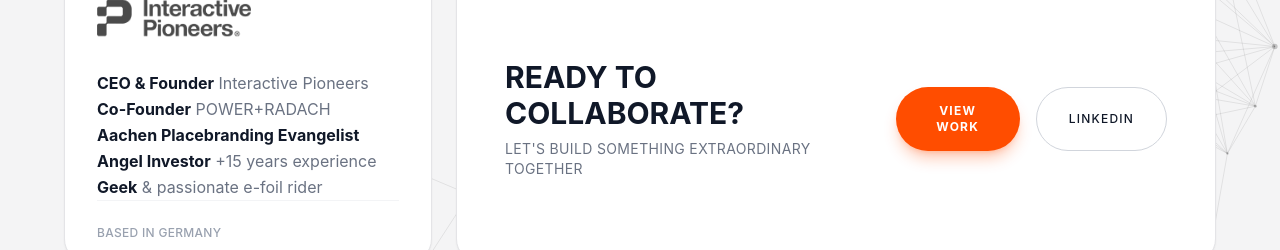
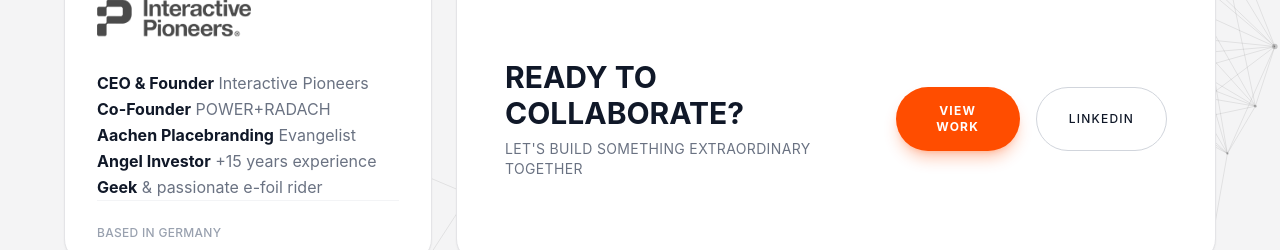
Before and after one commit to CarloMatic/carlomatic_com, a React (Vite) app: page /#/ in a window 1280 px wide. Shown: the part 437-687 px from the top of the page. Built offline with nearby package versions, Linux system fonts and the light colour scheme.

Commit message:
content: Style Evangelist as normal weight

```diff
--- a/src/components/Hero.tsx
+++ b/src/components/Hero.tsx
@@ -14,7 +14,8 @@
             nerdDesc: 'Deep Dives in AI, Crypto, Chips & Global Markets',
             ceoFounder: 'CEO & Founder',
             coFounder: 'Co-Founder',
-            placebranding: 'Aachen Placebranding Evangelist',
+            placebranding: 'Aachen Placebranding',
+            evangelist: 'Evangelist',
             angelInvestor: 'Angel Investor',
             experience: '+15 years experience',
             geek: 'Geek',
@@ -31,7 +32,8 @@
             nerdDesc: 'Deep Dives in KI, Krypto, Chips & Globale Märkte',
             ceoFounder: 'CEO & Gründer',
             coFounder: 'Gesellschafter',
-            placebranding: 'Aachen Placebranding Evangelist',
+            placebranding: 'Aachen Placebranding',
+            evangelist: 'Evangelist',
             angelInvestor: 'Angel Investor',
             experience: '+15 Jahre Erfahrung',
             geek: 'Geek',
@@ -140,7 +142,7 @@
                     <p className="text-gray-500 leading-relaxed text-base group-hover:text-black transition-colors duration-300">
                         <span className="text-gray-900 font-bold">{content[language].ceoFounder}</span> Interactive Pioneers <br />
                         <span className="text-gray-900 font-bold">{content[language].coFounder}</span> POWER+RADACH <br />
-                        <span className="text-gray-900 font-bold">{content[language].placebranding}</span> <br />
+                        <span className="text-gray-900 font-bold">{content[language].placebranding}</span> {content[language].evangelist} <br />
                         <span className="text-gray-900 font-bold">{content[language].angelInvestor}</span> {content[language].experience} <br />
                         <span className="text-gray-900 font-bold">{content[language].geek}</span> & {content[language].efoil}
                     </p>
```
